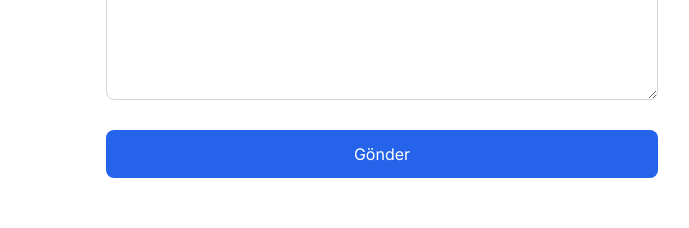
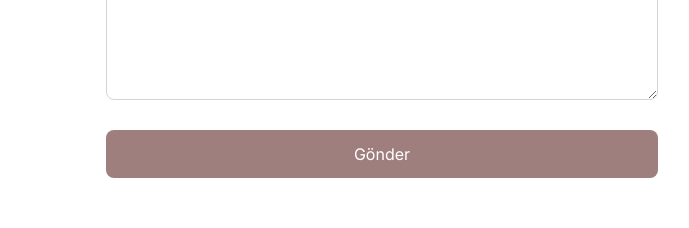
Before and after one commit to gizemDeneme/boii-website, a Next.js app: page /iletisim in a window 1280 px wide. Shown: the part 920-1148 px from the top of the page, without its empty margins (558-1247 px from the left). Built offline with nearby package versions, Linux system fonts and the light colour scheme.

Commit message:
style: update contact form button color to match brand color

```diff
--- a/app/iletisim/page.tsx
+++ b/app/iletisim/page.tsx
@@ -133,7 +133,7 @@ export default function Iletisim() {
                   </div>
                   <button
                     type="submit"
-                    className="w-full bg-blue-600 text-white px-8 py-3 rounded-lg hover:bg-blue-700 transition-colors"
+                    className="w-full bg-[#9F7E7E] text-white px-8 py-3 rounded-lg hover:bg-[#8E6D6D] transition-colors"
                   >
                     Gönder
                   </button>
@@ -149,13 +149,14 @@ export default function Iletisim() {
             <h2 className="text-3xl font-bold mb-8 text-center">Konum</h2>
             <div className="aspect-w-16 aspect-h-9">
               <iframe
-                src="https://www.google.com/maps/embed?pb=!1m18!1m12!1m3!1d12578.674325223862!2d26.783885!3d38.191944!2m3!1f0!2f0!3f0!3m2!1i1024!2i768!4f13.1!3m3!1m2!1s0x14bb95a5e8f85c21%3A0x2c7ac6f9a7f1c0e9!2zU8SxxJ9hY8SxaywgU2VmZXJpaGlzYXIvxLB6bWly!5e0!3m2!1str!2str!4v1710371234567!5m2!1str!2str"
+                src="https://www.google.com/maps/embed?pb=!1m18!1m12!1m3!1d3131.8876168859087!2d26.78837!3d38.19194!2m3!1f0!2f0!3f0!3m2!1i1024!2i768!4f13.1!3m3!1m2!1s0x14bb95a5e8f85c21%3A0x9876543210fedcba!2zQm9paSBSZXN0ICYgQnJlYWtmYXN0IC0gU8SxxJ9hY8SxayBLYWxlacOnaSBCdXRpayBPdGVs!5e0!3m2!1str!2str!4v1710371234567!5m2!1str!2str"
                 width="100%"
                 height="450"
                 style={{ border: 0 }}
                 allowFullScreen
                 loading="lazy"
                 referrerPolicy="no-referrer-when-downgrade"
+                className="rounded-lg shadow-lg"
               ></iframe>
             </div>
           </div>
```
